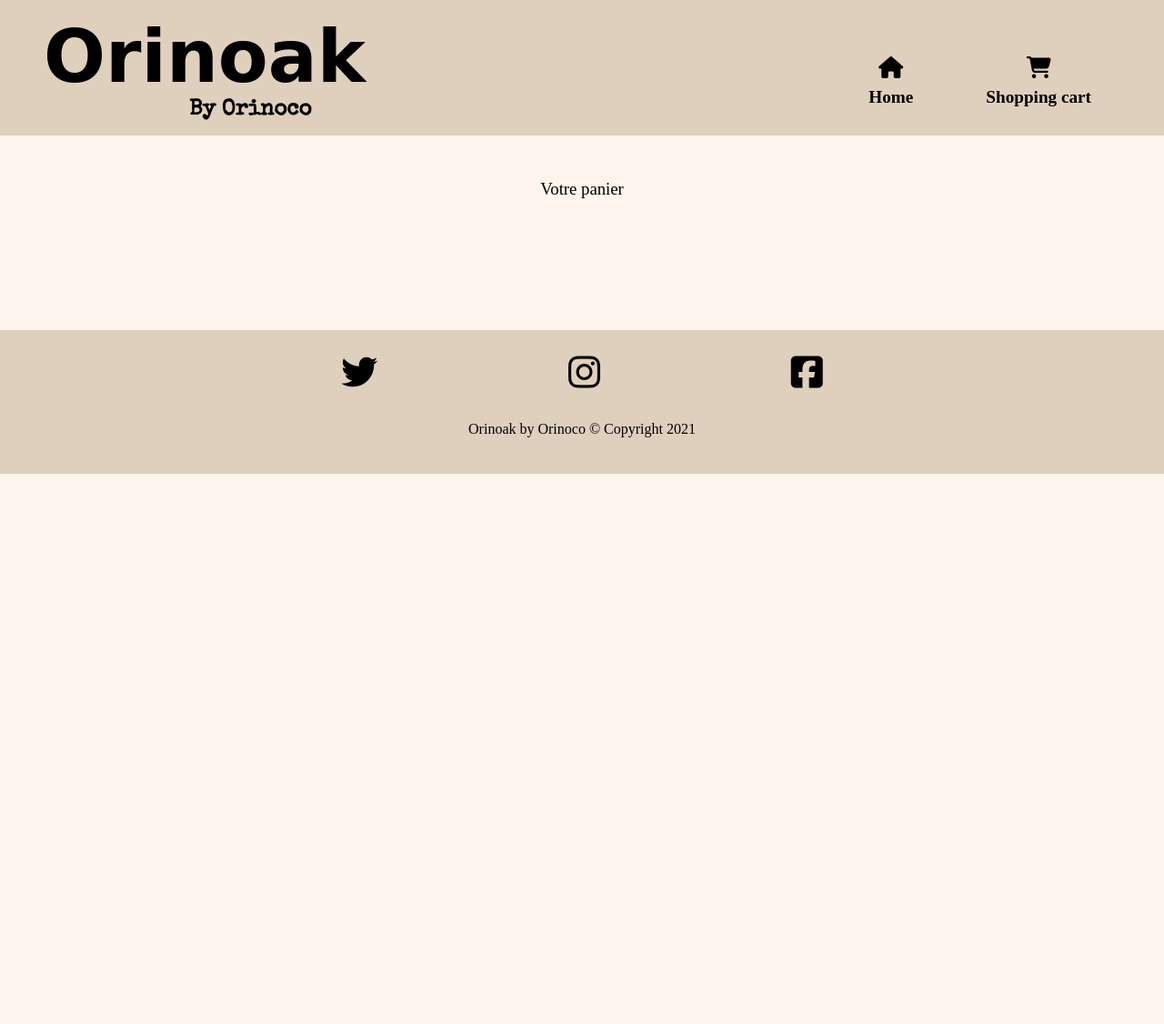
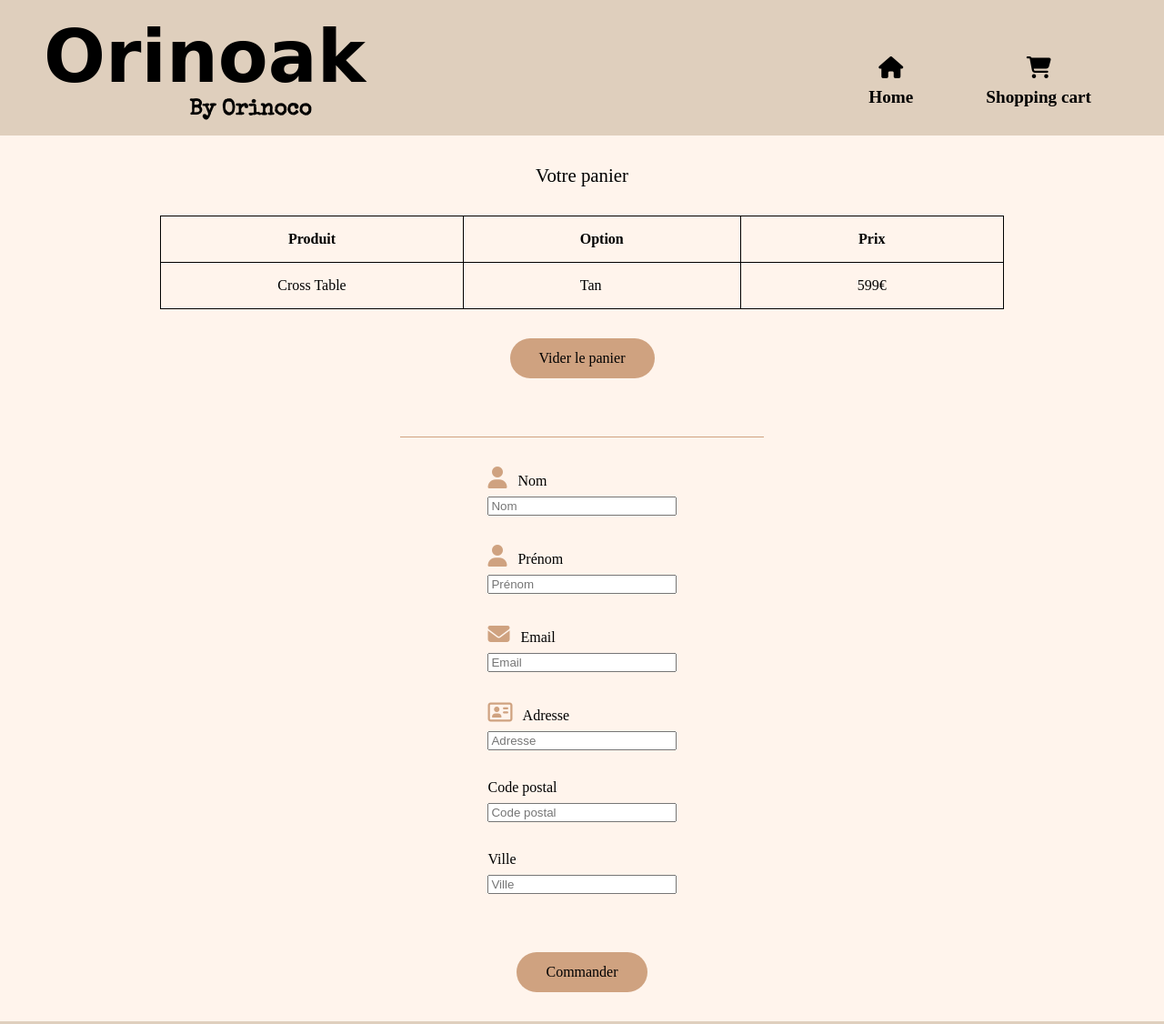
Before and after one commit to CamilleChouteau/CamilleChouteau_5_21042021, a website: page frontend/cart.html in a window 1280 px wide. Shown: the top 1126 px of the page at 91% size. Before the commit the page ends 800 px from the top, so only its background shows below. Drawn offline with nearby package versions, Linux system fonts and the light colour scheme; a web font is replaced by a local one.

Commit message:
Stylized cart page

```diff
--- a/frontend/cart.html
+++ b/frontend/cart.html
@@ -53,18 +53,80 @@
         </header>
 
         <main class="main">
-            <h3 class="description">Votre panier</h3>
+            <table class="cart-table">
+                <caption class="cart-title">
+                    Votre panier
+                </caption>
+                <thead>
+                    <tr>
+                        <th class="cart-table__cell">Produit</th>
+                        <th class="cart-table__cell">Option</th>
+                        <th class="cart-table__cell">Prix</th>
+                    </tr>
+                </thead>
+                <tbody>
+                    <tr>
+                        <td class="cart-table__cell">Cross Table</td>
+                        <td class="cart-table__cell">Tan</td>
+                        <td class="cart-table__cell">599€</td>
+                    </tr>
+                </tbody>
+            </table>
+            <button class="button-cart">Vider le panier</button>
+            <div class="divide"></div>
+            <section class="form">
 
-            <div id="products-list" class="products-list">
-                <template id="product-template">
-                    <article>
-                        <a class="product" href="product.html" title="Produit"
-                            ><img class="product__img" />
-                            <div class="product__description">
-                                <p class="product__name"></p></div
-                        ></a></article
-                ></template>
-            </div>
+                <label class="label" for="lastname"><i class="icon-cart fa fa-user"></i> Nom</label>
+                <input class="input"
+                    type="text"
+                    id="lastname"
+                    name="firstname"
+                    placeholder="Nom"
+                />
+                <label class="label" for="firstname"><i class="icon-cart fa fa-user"></i> Prénom</label>
+                <input class="input"
+                    type="text"
+                    id="firstname"
+                    name="firstname"
+                    placeholder="Prénom"
+                />
+                <label class="label" for="email"><i class="icon-cart fa fa-envelope"></i> Email</label>
+                <input class="input"
+                    type="text"
+                    id="email"
+                    name="email"
+                    placeholder="Email"
+                />
+                <label class="label" for="address"
+                    ><i class=" icon-cart fa fa-address-card-o"></i> Adresse</label
+                >
+                <input class="input"
+                    type="text"
+                    id="address"
+                    name="address"
+                    placeholder="Adresse"
+                />
+                <label class="label" for="postal-code"
+                    ></i> Code postal</label
+                >
+                <input class="input"
+                    type="text"
+                    id="postal-code"
+                    name="address"
+                    placeholder="Code postal"
+                />
+                <label class="label" for="city"
+                    ></i> Ville</label
+                >
+                <input class="input"
+                    type="text"
+                    id="city"
+                    name="address"
+                    placeholder="Ville"
+                />
+
+                <button class="button-cart">Commander</button>
+            </section>
         </main>
 
         <footer class="footer">
--- /dev/null
+++ b/frontend/scss/components/_buttons.scss
@@ -0,0 +1,52 @@
+// Bouton "ajouter au panier"
+.add-to-cart-button {
+    display: flex;
+    justify-content: center;
+
+    @include responsive("tablet") {
+        grid-column: 1/3;
+        grid-row: 4;
+        margin: 1rem 0 0 0;
+    }
+
+    @include responsive("desktop") {
+        grid-row: 4;
+        grid-column: 2;
+    }
+
+    .button {
+        font-family: $font-description;
+        font-size: 1rem;
+        padding: 1.5rem;
+        margin: 1rem 0rem;
+        border-radius: 1.88rem;
+        border: none;
+        background-color: $color-secondary;
+        transition: 0.5s;
+
+        @include responsive("tablet") {
+            padding: 1rem 2rem 1rem 2rem;
+        }
+
+        &:hover {
+            background-color: $color-quaternary;
+        }
+    }
+}
+
+// Bouton "vider le panier" et "commander"
+
+.button-cart {
+    font-family: $font-description;
+    font-size: 1rem;
+    padding: 0.8rem 2rem;
+    margin: 2rem;
+    border-radius: 1.88rem;
+    border: none;
+    background-color: $color-secondary;
+    transition: 0.5s;
+
+    &:hover {
+        background-color: $color-quaternary;
+    }
+}
--- a/frontend/scss/pages/_cart.scss
+++ b/frontend/scss/pages/_cart.scss
@@ -1,3 +1,55 @@
 .icon-padding {
     padding-right: 0.5rem;
 }
+.cart-title {
+    font-family: $font-description;
+    font-size: 1.3rem;
+    padding: 2rem;
+}
+.cart-table {
+    border-collapse: collapse;
+    font-family: $font-description;
+    font-size: 1rem;
+
+    &__cell {
+        padding: 1rem 0.7rem;
+        border: 1px solid black;
+
+        @include responsive(tablet) {
+            padding: 1rem 4rem;
+        }
+
+        @include responsive(desktop) {
+            padding: 1rem 8rem;
+        }
+    }
+}
+
+.icon-cart {
+    color: $color-secondary;
+    font-size: 1.5rem;
+    margin-right: 0.5rem;
+}
+
+.form {
+    // border: 1px solid $color-secondary;
+    // border-radius: 15px;
+    // padding: 1rem 10rem;
+    // margin: 2rem;
+    display: flex;
+    flex-direction: column;
+    font-family: $font-description;
+}
+
+.divide {
+    background-color: $color-secondary;
+    height: 0.1rem;
+    width: 25rem;
+    margin: 2rem 0rem;
+}
+.label {
+    margin-bottom: 0.5rem;
+}
+.input {
+    margin-bottom: 2rem;
+}
--- a/frontend/scss/pages/_product.scss
+++ b/frontend/scss/pages/_product.scss
@@ -77,40 +77,5 @@
                 align-self: flex-start;
             }
         }
-
-        .add-to-cart-button {
-            display: flex;
-            justify-content: center;
-
-            @include responsive("tablet") {
-                grid-column: 1/3;
-                grid-row: 4;
-                margin: 1rem 0 0 0;
-            }
-
-            @include responsive("desktop") {
-                grid-row: 4;
-                grid-column: 2;
-            }
-
-            .button {
-                font-family: $font-description;
-                font-size: 1rem;
-                padding: 1.5rem;
-                margin: 1rem 0rem;
-                border-radius: 1.88rem;
-                border: none;
-                background-color: $color-secondary;
-                transition: 0.5s;
-
-                @include responsive("tablet") {
-                    padding: 1rem 2rem 1rem 2rem;
-                }
-
-                &:hover {
-                    background-color: $color-quaternary;
-                }
-            }
-        }
     }
 }
--- a/frontend/scss/styles.scss
+++ b/frontend/scss/styles.scss
@@ -2,6 +2,7 @@
 @import "./utils/mixins";
 @import "./base/base";
 @import "./components/clickable-icons";
+@import "./components/buttons";
 @import "./layout/footer";
 @import "./layout/header";
 @import "./layout/menu";
```
Also changed, not shown: frontend/css/style.min.css, 1 other file.
